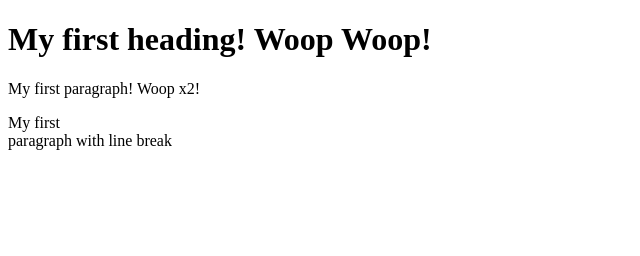
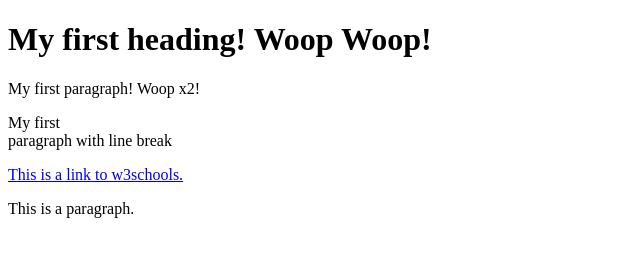
Before and after one commit to aaronrose05/INST377, a plain HTML site: page index.html in a window 1280 px wide. Shown: the whole page, without its empty margins (0-640 px from the left). Drawn offline with Linux system fonts and the light colour scheme.

Commit message:
Updated to W3school HTML Attributes

```diff
--- a/index.html
+++ b/index.html
@@ -1,10 +1,14 @@
 <!DOCTYPE html>
-<html>
+<html lang="en-US">
     <body>
         <h1>My first heading! Woop Woop!</h1>
 
         <p>My first paragraph! Woop x2!</p>
 
         <p>My first <br> paragraph with line break</p>
+
+        <a href="https://www.w3schools.com">This is a link to w3schools.</a>
+
+        <p title="I'm a tooltip">This is a paragraph.</p>
     </body>
 </html>
```
